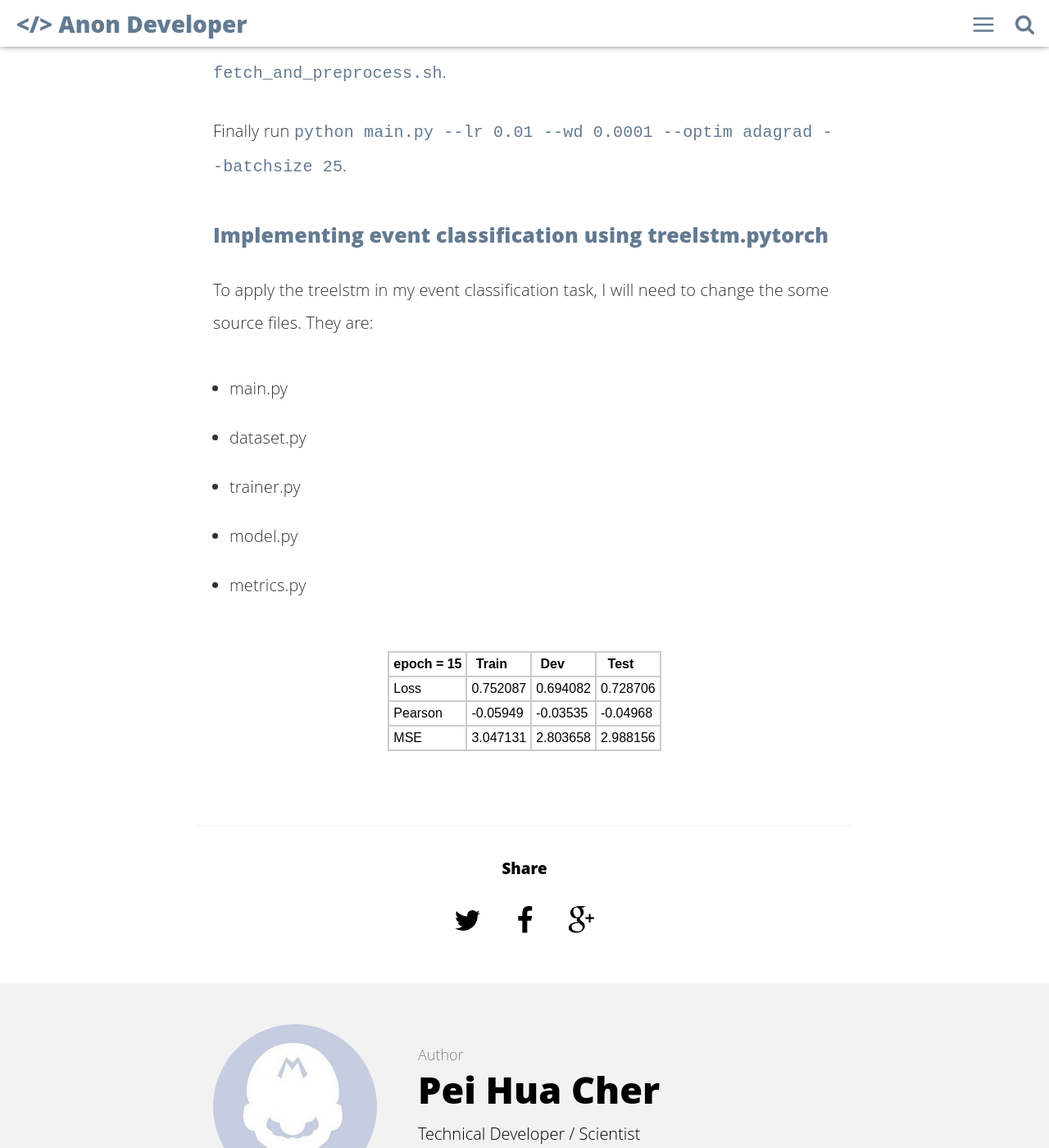
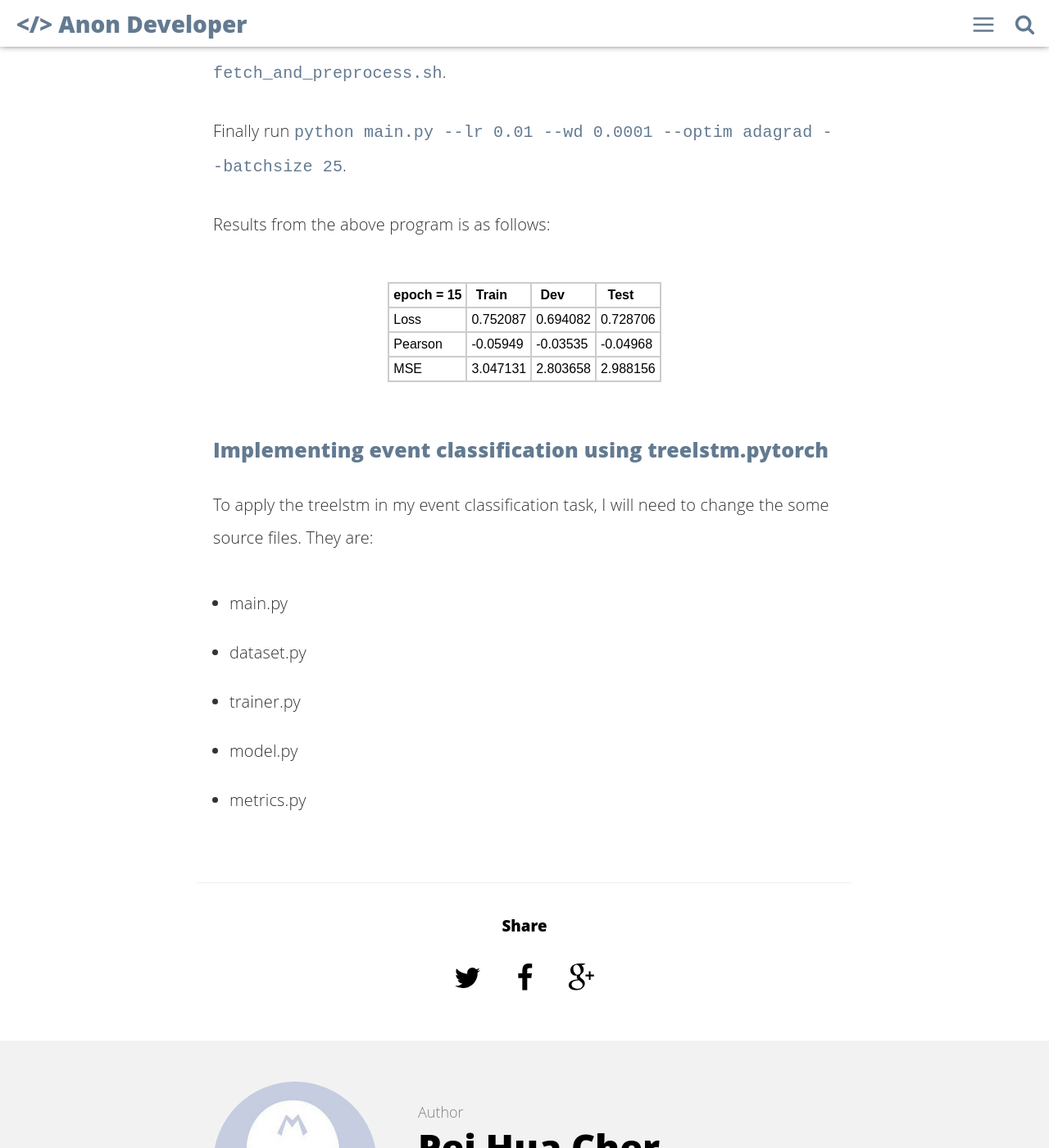
Before and after one commit to peihuacher/peihuacher.github.io, a Jekyll site: the page built from _posts/2017-05-18-running_treelstm_in_dgx1.md, in a window 1280 px wide and 1400 px high, scrolled down 2497 px. Shown: the whole window at 82% size. Built offline with Jekyll 4.4.1, drawn with Linux system fonts in a browser that asks for light colours; our own code applies the rules of GitHub Pages for plain Markdown files; comment, search, counter and statistics services are not loaded; some of the changed lines change nothing that is shown.

Commit message:
git commit _posts/2017-05-18-running_treelstm_in_dgx1.md git commit running_treelstm_in_dgx1.md

```diff
--- a/_posts/2017-05-18-running_treelstm_in_dgx1.md
+++ b/_posts/2017-05-18-running_treelstm_in_dgx1.md
@@ -80,6 +80,14 @@ Thereafter, execute `./fetch_and_preprocess.sh` or `sh fetch_and_preprocess.sh`.
 
 Finally run `python main.py --lr 0.01 --wd 0.0001 --optim adagrad --batchsize 25`.
 
+Results from the above program is as follows:
+
+| epoch = 15 | Train    | Dev      | Test     |
+|------------|----------|----------|----------|
+| Loss       | 0.752087 | 0.694082 | 0.728706 |
+| Pearson    | -0.05949 | -0.03535 | -0.04968 |
+| MSE        | 3.047131 | 2.803658 | 2.988156 |
+
 ### Implementing event classification using treelstm.pytorch
 
 To apply the treelstm in my event classification task, I will need to change the some source files. They are:
@@ -88,9 +96,3 @@ To apply the treelstm in my event classification task, I will need to change the
 - trainer.py
 - model.py
 - metrics.py
-
-| epoch = 15 | Train    | Dev      | Test     |
-|------------|----------|----------|----------|
-| Loss       | 0.752087 | 0.694082 | 0.728706 |
-| Pearson    | -0.05949 | -0.03535 | -0.04968 |
-| MSE        | 3.047131 | 2.803658 | 2.988156 |
```
